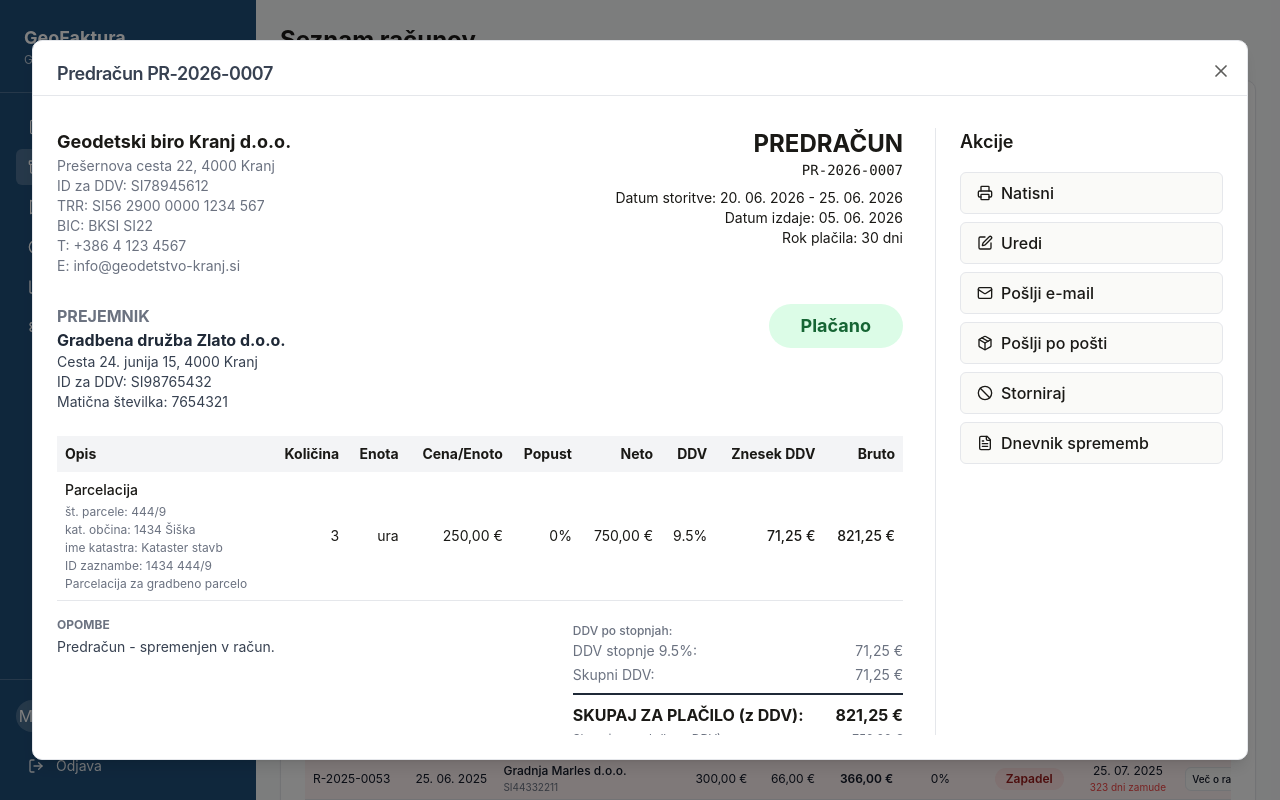
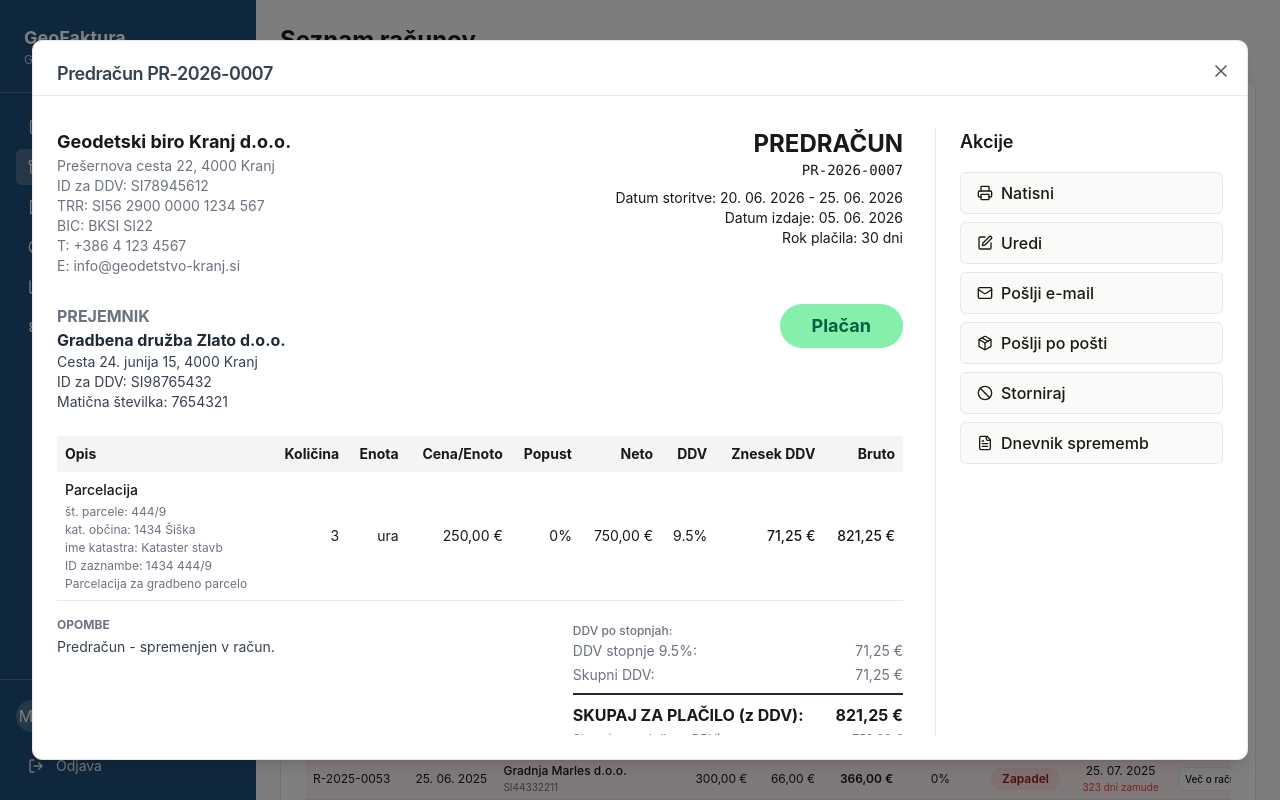
Before and after one commit to lejapetric/izdaja_racunov, a React (Vite) app: page / in a window 1280 px wide. Both pictures are taken after a click on the element 787 px from the left and 410 px from the top of the page. Built offline with nearby package versions, Linux system fonts and the light colour scheme; the HTML template or start-up script is replaced by a standard one.

Commit message:
fix: update invoice status labels for consistency and improve status color handling in EditInvoice and InvoiceView components

```diff
--- a/src/components/invoice/EditInvoice.tsx
+++ b/src/components/invoice/EditInvoice.tsx
@@ -15,6 +15,7 @@ import { CustomerSelector } from './CustomerSelector'
 import { InvoiceItemModal } from './InvoiceItemModal'
 import { InvoiceTotals } from './InvoiceTotals'
 import { formatDateForStorage } from '@/lib/utils'
+import { statusColors, statusLabels } from '@/data/mockData'
 
 interface EditInvoiceProps {
   editingInvoice: Invoice | null
@@ -264,30 +265,28 @@ return (
   {/* Header */}
   <div className="bg-gradient-to-r from-primary/10 to-primary/5 rounded-lg p-4 border border-primary/20">
     <div className="flex items-center justify-between flex-wrap gap-4">
+      {/* Left side - Invoice info */}
       <div className="flex items-center gap-3">
         <div className="bg-primary/20 rounded-lg p-2">
           <ReceiptText className="w-6 h-6 text-primary" />
         </div>
         <div>
-              <div className={`text-md font-bold ${getTitleColor()}`}>
-                {getTitle()}
+          <div className="text-lg font-bold text-gray-900">
+            Urejanje: {editingInvoice?.number || (currentType === 'draft' ? 'Nov osnutek' : currentType === 'estimate' ? 'Nov predračun' : 'Nov račun')}
           </div>
           <div className="text-sm text-gray-500">
-                {currentType === 'draft' && 'Osnutek - podatki še niso dokončni'}
-                {currentType === 'estimate' && 'Predračun - nima pravne veljave'}
-                {currentType === 'invoice' && editingInvoice?.status === 'sent' && 'Poslan račun'}
-                {currentType === 'invoice' && editingInvoice?.status === 'paid' && 'Plačan račun'}
-                {currentType === 'invoice' && editingInvoice?.status === 'overdue' && 'Zapadel račun'}
-                {currentType === 'invoice' && editingInvoice?.status === 'cancelled' && 'Storniran račun'}
-                {currentType === 'invoice' && editingInvoice?.status === 'issued' && 'Izdan račun - pravno veljaven dokument'}
+            {editingInvoice?.customerName || 'Izberite kupca'}
           </div>
         </div>
       </div>
-          {/* Okvir na desni strani s tipom računa */}
-          <div className="px-6 py-2 rounded-lg border-2 border-gray-500 bg-gray-300 font-semibold text-sm text-black">
+
+      {/* Right side - Status badge */}
+      <div>
+<span className={`px-4 py-2 rounded-lg font-medium text-base uppercase inline-block ${statusColors[editingInvoice?.status || 'draft']}`}>
   {currentType === 'draft' && 'OSNUTEK'}
-            {currentType === 'estimate' && 'PREDRAČUN'}
-            {currentType === 'invoice' && 'RAČUN'}
+  {currentType === 'estimate' && `${(statusLabels[editingInvoice?.status || 'draft'] || '').toUpperCase()} PREDRAČUN`}
+  {currentType === 'invoice' && `${(statusLabels[editingInvoice?.status || 'draft'] || '').toUpperCase()} RAČUN`}
+</span>
       </div>
     </div>
   </div>
--- a/src/components/invoice/InvoiceView.tsx
+++ b/src/components/invoice/InvoiceView.tsx
@@ -5,7 +5,7 @@ import { Dialog, DialogContent, DialogHeader, DialogTitle } from '@/components/u
 import { formatCurrency, formatDate } from '@/lib/utils'
 import { Printer, Edit, Mail, CheckCircle, Ban, FileText, Package } from 'lucide-react'
 import { useRef } from 'react'
-import { companyData, statusLabels } from '@/data/mockData'
+import { companyData, statusColors, statusLabels } from '@/data/mockData'
 
 interface InvoiceViewProps {
   invoiceId: string | null
@@ -71,16 +71,6 @@ export function InvoiceView({
   const qrCodeUrl = `https://api.qrserver.com/v1/create-qr-code/?size=100x100&data=${encodeURIComponent(qrData)}`
   const customerAddress = customer?.address || ''
   const customerTaxId = invoice.customerTaxId || (customer?.taxId || '')
-
-  const getStatusColor = () => {
-    switch (invoice.status) {
-      case 'paid': return 'bg-green-100 text-green-800'
-      case 'overdue': return 'bg-red-100 text-red-800'
-      case 'cancelled': return 'bg-gray-100 text-gray-800'
-      case 'sent': return 'bg-blue-100 text-blue-800'
-      default: return 'bg-yellow-100 text-yellow-800'
-    }
-  }
 
  const handlePrint = () => {
   if (!printRef.current) return
@@ -360,7 +350,7 @@ export function InvoiceView({
 
                   <div className="text-right">
                     <div className="status-badge-print-hide">
-                      <span className={`inline-block px-8 py-2 rounded-full text-lg font-bold ${getStatusColor()}`}>
+                      <span className={`inline-block px-8 py-2 rounded-full text-lg font-bold ${statusColors[invoice.status]}`}>
                         {statusLabels[invoice.status]}
                       </span>
                     </div>
@@ -447,7 +437,6 @@ export function InvoiceView({
                     </div>
                   </div>
                 </div>
-              </div>
 
               {/* Podatki za plačilo - samo za račune */}
               {documentType === 'invoice' && (
@@ -481,6 +470,7 @@ export function InvoiceView({
                 <p className="text-xs text-gray-400">{companyData.name} • {companyData.address} • Matična št.: {companyData.registrationNumber} • ID za DDV: {companyData.taxId} • TRR: {companyData.trr}</p>
               </div>
             </div>
+          </div>
           </div>
 
           <div className="w-72 shrink-0 border-l pl-6">
--- a/src/data/mockData.ts
+++ b/src/data/mockData.ts
@@ -49,8 +49,8 @@ export const statusLabels: Record<string, string> = {
   issued: 'Izdan',
   sent: 'Poslan',
   overdue: 'Zapadel',
-  paid: 'Plačano',
-  cancelled: 'Stornirano',
+  paid: 'Plačan',
+  cancelled: 'Storniran',
   converted: 'Spremenjen v račun'
 }
 
```
Lines whose indentation alone changed are shown as unchanged.
